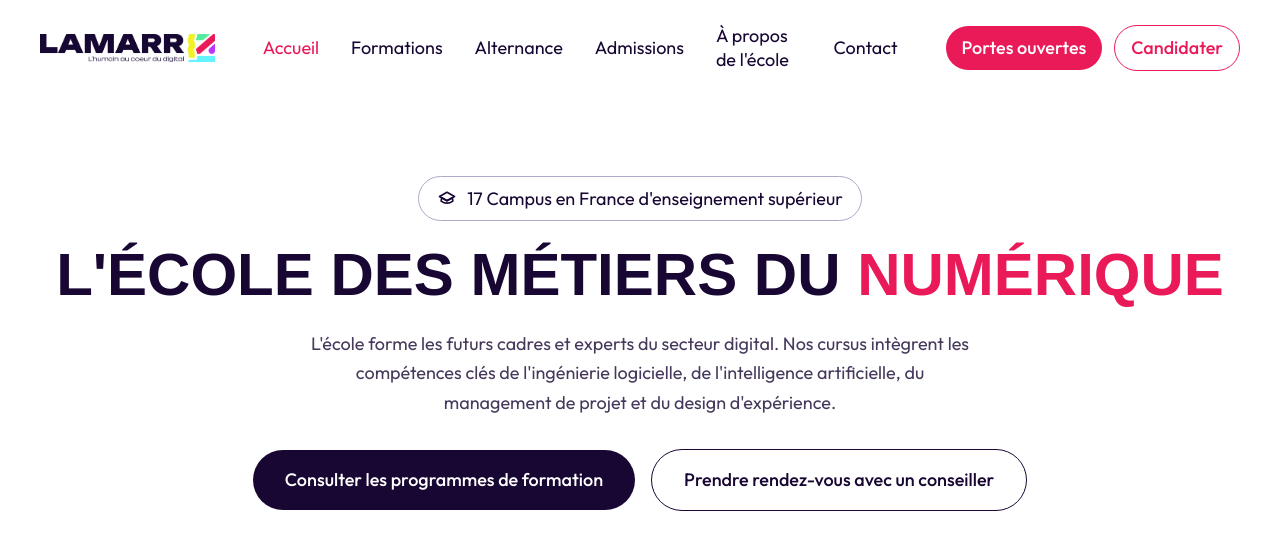
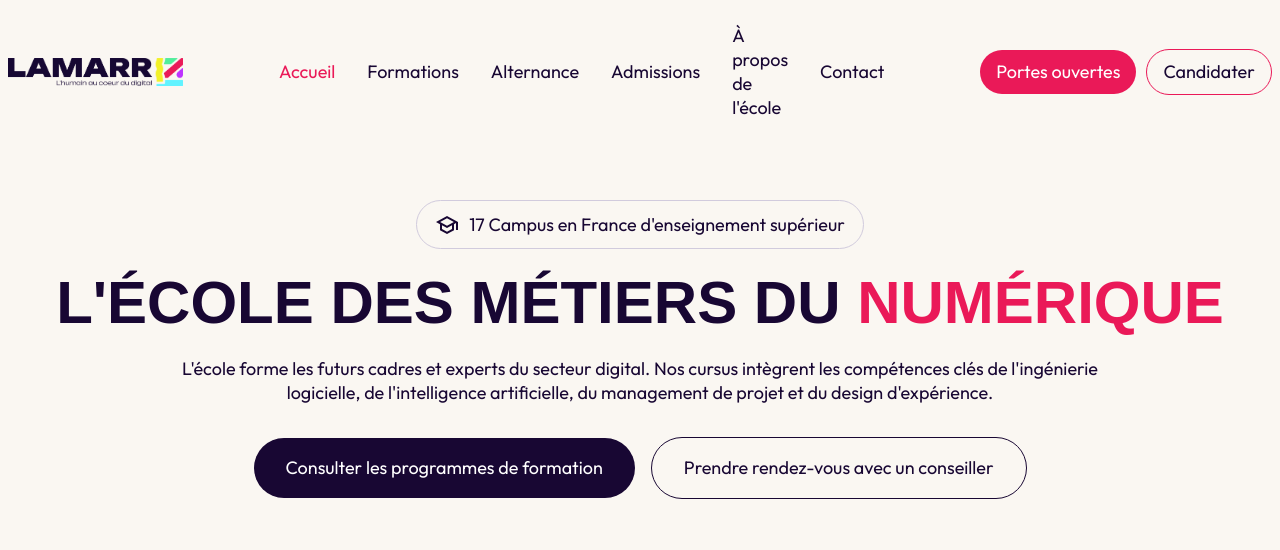
Before and after one commit to soniiix/mds-lamarr-website, a Next.js app: page / in a window 1280 px wide. Shown: the top 550 px of the page. Built offline with nearby package versions, Linux system fonts and the light colour scheme; a web font is replaced by a local one.

Commit message:
style: improve hero and header display

```diff
--- a/app/layout.tsx
+++ b/app/layout.tsx
@@ -27,7 +27,7 @@ export default function RootLayout({
             lang="fr"
             className={`${unbounded.variable} ${outfit.variable} h-full antialiased`}
         >
-            <body className="min-h-full w-full flex flex-col">{children}</body>
+            <body className="min-h-full w-full flex flex-col text-ink bg-[#FAF7F2] selection:text-white selection:bg-primary-500">{children}</body>
         </html>
     );
 }
--- a/app/page.tsx
+++ b/app/page.tsx
@@ -5,7 +5,6 @@ export default function Home() {
     return (
         <main>
             <Header />
-
             <Hero />
         </main>
     );
--- a/components/Header.tsx
+++ b/components/Header.tsx
@@ -1,27 +1,29 @@
+import Link from "next/link";
+
 export default function Header() {
     return (
         <header className="w-full">
-            <nav className="mx-auto px-6 lg:px-10 py-6 flex items-center justify-between gap-12">
-                <a href="#" className="flex-shrink-0">
+            <nav className="mx-auto px-6 lg:px-10 pt-6 flex items-center justify-center gap-24">
+                <Link href="#" className="flex-shrink-0">
                     <img src="/lamarr-logo.png" alt="Lamarr" className="h-7 w-auto" />
-                </a>
+                </Link>
 
                 <div className="hidden xl:flex items-center gap-8">
-                    <a href="#" className="text-[18px] leading-6 tracking-normal font-normal text-primary-500">Accueil</a>
-                    <a href="#" className="text-[18px] leading-6 tracking-normal font-normal text-ink hover:text-primary-500 transition">Formations</a>
-                    <a href="#" className="text-[18px] leading-6 tracking-normal font-normal text-ink hover:text-primary-500 transition">Alternance</a>
-                    <a href="#" className="text-[18px] leading-6 tracking-normal font-normal text-ink hover:text-primary-500 transition">Admissions</a>
-                    <a href="#" className="text-[18px] leading-6 tracking-normal font-normal text-ink hover:text-primary-500 transition">À propos de l'école</a>
-                    <a href="#" className="text-[18px] leading-6 tracking-normal font-normal text-ink hover:text-primary-500 transition">Contact</a>
+                    <Link href="#" className="text-[18px] leading-6 tracking-normal font-normal text-primary-500">Accueil</Link>
+                    <Link href="#" className="text-[18px] leading-6 tracking-normal font-normal text-ink hover:text-primary-500 transition">Formations</Link>
+                    <Link href="#" className="text-[18px] leading-6 tracking-normal font-normal text-ink hover:text-primary-500 transition">Alternance</Link>
+                    <Link href="#" className="text-[18px] leading-6 tracking-normal font-normal text-ink hover:text-primary-500 transition">Admissions</Link>
+                    <Link href="#" className="text-[18px] leading-6 tracking-normal font-normal text-ink hover:text-primary-500 transition">À propos de l'école</Link>
+                    <Link href="#" className="text-[18px] leading-6 tracking-normal font-normal text-ink hover:text-primary-500 transition">Contact</Link>
                 </div>
 
-                <div className="hidden lg:flex items-center gap-3 flex-shrink-0">
-                    <a href="#" className="px-4 py-2.5 rounded-[32px] text-[18px] leading-6 font-medium bg-primary-500 text-white hover:bg-primary-600 transition">
+                <div className="hidden lg:flex items-center gap-2.5 flex-shrink-0">
+                    <Link href="#" className="px-4 py-2.5 rounded-[32px] text-[18px] leading-6 bg-primary-500 text-white hover:bg-primary-600 transition">
                         Portes ouvertes
-                    </a>
-                    <a href="#" className="px-4 py-2.5 rounded-[32px] text-[18px] leading-6 font-medium border border-primary-500 text-primary-500 hover:bg-primary-500 hover:text-white transition">
+                    </Link>
+                    <Link href="#" className="px-4 py-2.5 rounded-[32px] text-[18px] leading-6 border border-primary-500 hover:bg-primary-500 hover:text-white transition duration-300">
                         Candidater
-                    </a>
+                    </Link>
                 </div>
 
                 <button id="burger" className="xl:hidden text-ink" aria-label="Menu">
--- a/components/Hero.tsx
+++ b/components/Hero.tsx
@@ -1,13 +1,13 @@
+
 export default function Hero() {
     return (
         <section className="w-full">
             <div className="max-w-[1289px] mx-auto px-6 py-20 flex flex-col items-center text-center gap-6">
 
                 {/* Badge */}
-                <div className="inline-flex items-center gap-2.5 border border-ink-100 rounded-[99px] px-[18px] py-2">
-                    <svg xmlns="http://www.w3.org/2000/svg" className="w-5 h-5 text-ink" fill="none" viewBox="0 0 24 24" stroke="currentColor" strokeWidth="2">
-                        <path strokeLinecap="round" strokeLinejoin="round" d="M12 14l9-5-9-5-9 5 9 5z" />
-                        <path strokeLinecap="round" strokeLinejoin="round" d="M12 14l6.16-3.42a12 12 0 01.84 3.92 12 12 0 01-14 0 12 12 0 01.84-3.92L12 14z" />
+                <div className="inline-flex items-center gap-2.5 border border-[#D1CBDD] rounded-full px-[18px] py-2.5">
+                    <svg xmlns="http://www.w3.org/2000/svg" height="24px" viewBox="0 -960 960 960" width="24px" className="fill-ink">
+                        <path d="M480-120 200-272v-240L40-600l440-240 440 240v320h-80v-276l-80 44v240L480-120Zm0-332 274-148-274-148-274 148 274 148Zm0 241 200-108v-151L480-360 280-470v151l200 108Zm0-241Zm0 90Zm0 0Z"/>
                     </svg>
                     <span className="text-[18px] text-ink">17 Campus en France d'enseignement supérieur</span>
                 </div>
@@ -19,16 +19,16 @@ export default function Hero() {
                 </h1>
 
                 {/* Paragraphe */}
-                <p className="text-lg text-ink/80 max-w-2xl leading-relaxed">
+                <p className="text-lg text-ink max-w-[981px] leading-[24px]">
                     L'école forme les futurs cadres et experts du secteur digital. Nos cursus intègrent les compétences clés de l'ingénierie logicielle, de l'intelligence artificielle, du management de projet et du design d'expérience.
                 </p>
 
                 {/* Boutons CTA */}
                 <div className="flex flex-col sm:flex-row items-center gap-4 mt-2">
-                    <a href="#" className="px-8 py-4 rounded-[32px] text-lg font-medium bg-ink text-white hover:bg-ink-600 transition">
+                    <a href="#" className="px-8 py-4 rounded-[32px] text-lg bg-ink text-white hover:bg-ink-600 transition">
                         Consulter les programmes de formation
                     </a>
-                    <a href="#" className="px-8 py-4 rounded-[32px] text-lg font-medium border border-ink text-ink hover:bg-ink hover:text-white transition">
+                    <a href="#" className="px-8 py-4 rounded-[32px] text-lg border border-ink text-ink hover:bg-ink hover:text-white transition">
                         Prendre rendez-vous avec un conseiller
                     </a>
                 </div>
```
